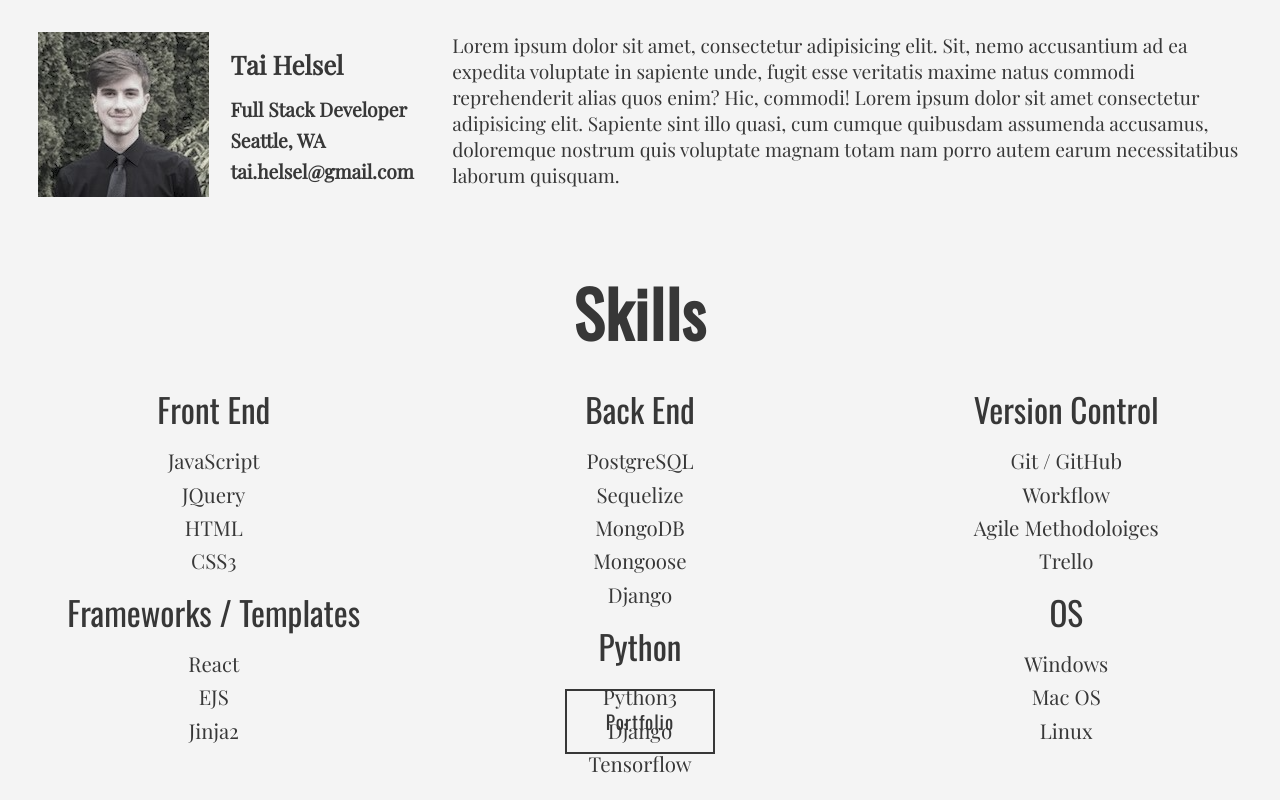
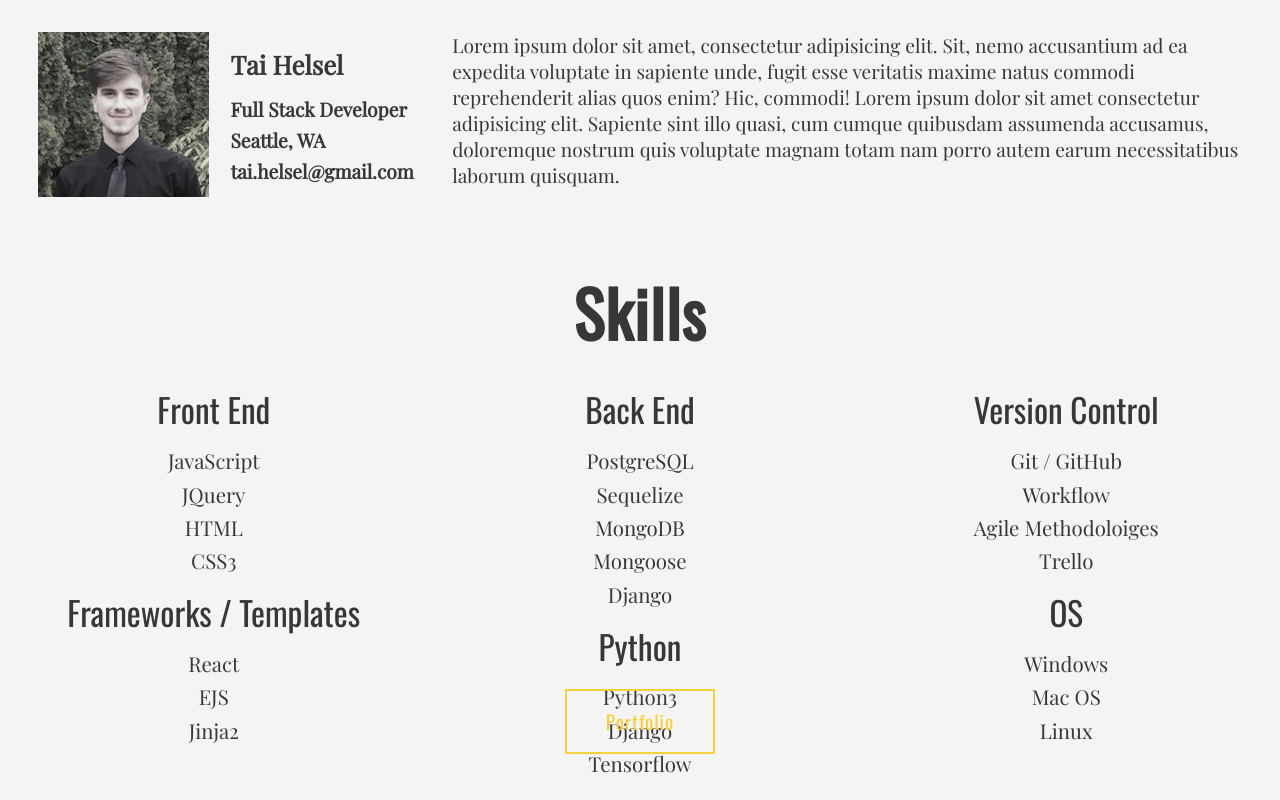
Before and after one commit to taihelsel/portfolio-v2, a React (Create React App) app: page / in a window 1280 px wide. In both pictures the pointer is over the link "Portfolio". Built offline with nearby package versions, Linux system fonts and the light colour scheme.

Commit message:
changed portfolio btn hover colors

```diff
--- a/src/App.css
+++ b/src/App.css
@@ -118,6 +118,7 @@ html,body,#root,.App{
 }
 #landing-portfolio-btn a:hover{
   bottom:1vmax;
+  color:var(--gold);
 }
 
 /*Animations*/
```
